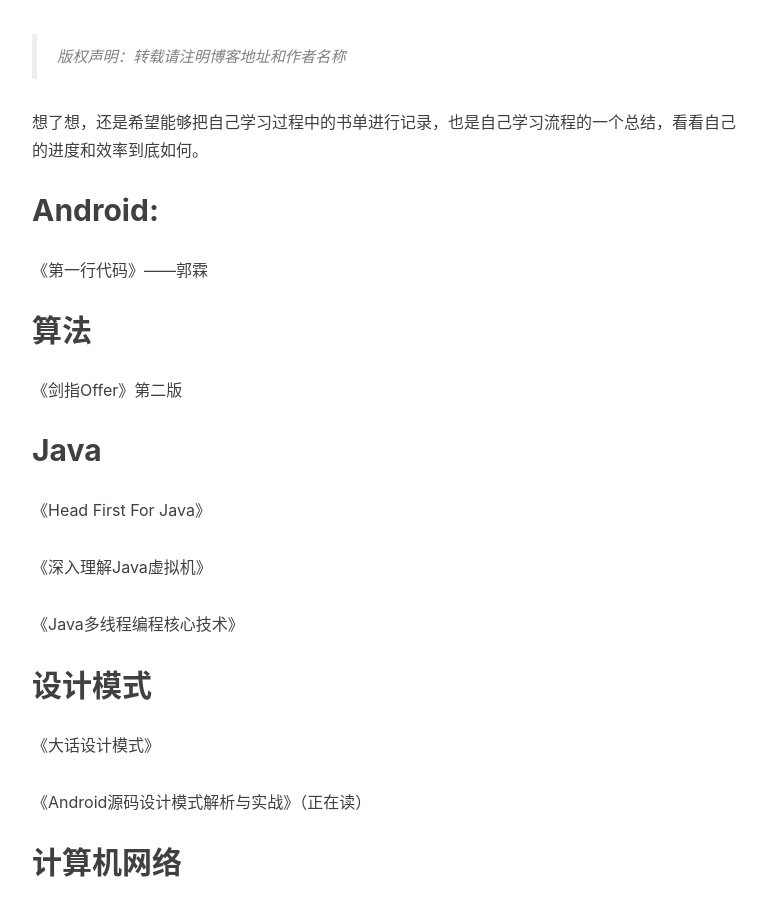
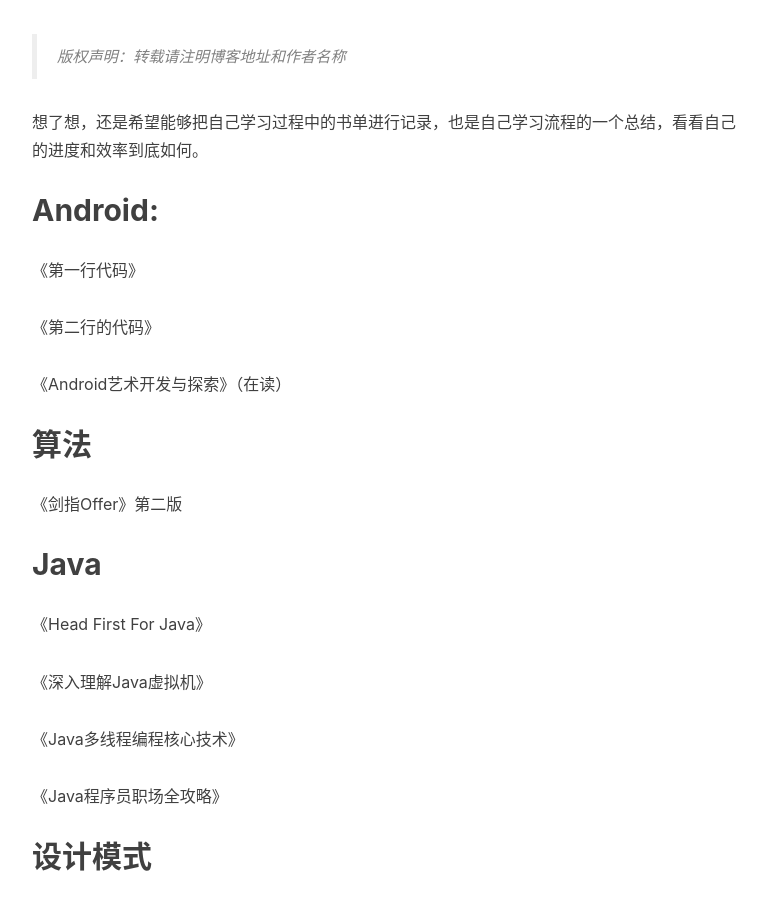
Before and after one commit to HNU-Microsoft-Douzi/HNU-Microsoft-Douzi.github.io, a Jekyll site: the page built from _posts/2019-03-16-完整看过的书单.markdown, in a window 1280 px wide and 900 px high, scrolled down 529 px. Shown: the whole window, without its empty margins (233-1000 px from the left). Built offline with Jekyll 4.4.1, drawn with Linux system fonts in a browser that asks for light colours; nearby versions of some CDN libraries; comment, search, counter and statistics services are not loaded.

Commit message:
Update 2019-03-16-完整看过的书单.markdown

```diff
--- a/_posts/2019-03-16-完整看过的书单.markdown
+++ b/_posts/2019-03-16-完整看过的书单.markdown
@@ -14,7 +14,11 @@
 
 ## Android:
 
-《第一行代码》——郭霖
+《第一行代码》
+
+《第二行的代码》
+
+《Android艺术开发与探索》（在读）
 
 ## 算法
 
@@ -27,6 +31,8 @@
 《深入理解Java虚拟机》
 
 《Java多线程编程核心技术》
+
+《Java程序员职场全攻略》
 
 ## 设计模式
 
```
